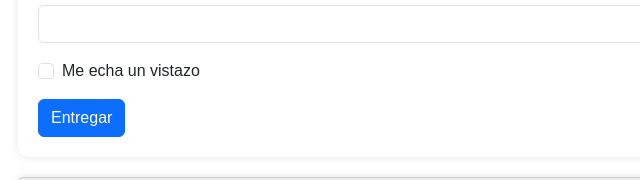
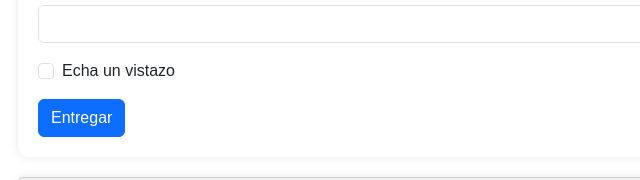
Before and after one commit to AlejadroDangelo4/mi-repositorio, a website: page contacto.html in a window 1280 px wide. Shown: the part 444-624 px from the top of the page, 2-642 px from the left. Drawn offline with Linux system fonts and the light colour scheme.

Commit message:
estado actualizado.

```diff
--- a/contacto.html
+++ b/contacto.html
@@ -43,7 +43,7 @@
                     </div>
                     <div class="mb-3 form-check">
                       <input type="checkbox" class="form-check-input" id="exampleCheck1">
-                      <label class="form-check-label" for="exampleCheck1">Me echa un vistazo</label>
+                      <label class="form-check-label" for="exampleCheck1">Echa un vistazo</label>
                     </div>
                     <button type="submit" class="btn btn-primary">Entregar</button>
                   </form>
```
